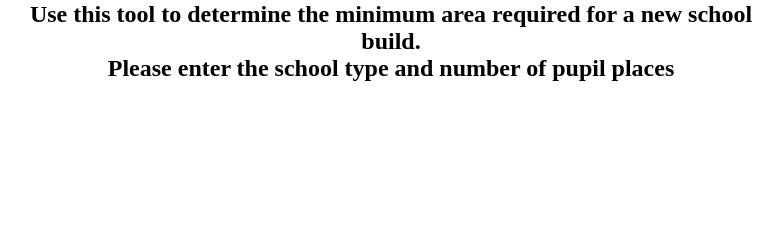
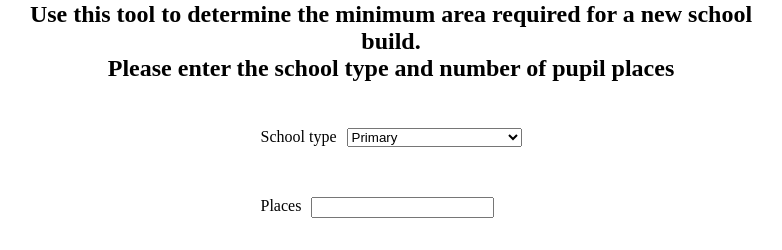
Before and after one commit to a21am09/se_summative1, a website: page index.html in a window 1280 px wide. Shown: the part 340-590 px from the top of the page, without its empty margins (249-1031 px from the left). Drawn offline with Linux system fonts and the light colour scheme.

Commit message:
Added inputs for school type and pupil places

```diff
--- a/index.css
+++ b/index.css
@@ -3,3 +3,29 @@
     text-align: center;
     padding-bottom: 10px
 }
+.form-container{
+    display:flex;
+    text-align: center;
+    margin: auto;
+    width: 50%;
+    justify-content: center
+}
+label{
+    padding-right: 10px;
+    display: table-cell;
+}
+.user-input{
+    display: table-cell;
+    justify-content: center;
+    width: 175px
+}
+.table-row{
+    display: flex;
+    flex-direction: row;
+    justify-content: right;
+    width:max-content;
+    text-align: center
+}
+select{
+    width:175px;
+}
--- a/index.html
+++ b/index.html
@@ -14,5 +14,23 @@
             Please enter the school type and number of pupil places
         </h2>
     </div>
+    <div class="form-container">
+        <form id="school-size-form">
+                <p class="table-row">
+                    <label for="school-type">School type </label>
+                    <select id="school-type">
+                        <option value="primary">Primary</option>
+                        <option value="secondary16">Secondary up to 16</option>
+                        <option value="secondary16+">Secondary with 16+</option>
+                    </select>
+                </p>
+                <br>
+                <p class="table-row">
+                    <label for="pupil-places">Places </label>
+                    <input class="user-input" type="text" id="pupil-places" size="20">
+                </p>
+        </form>
+        <br>
+    </div>
 </body>
 </html>
```
